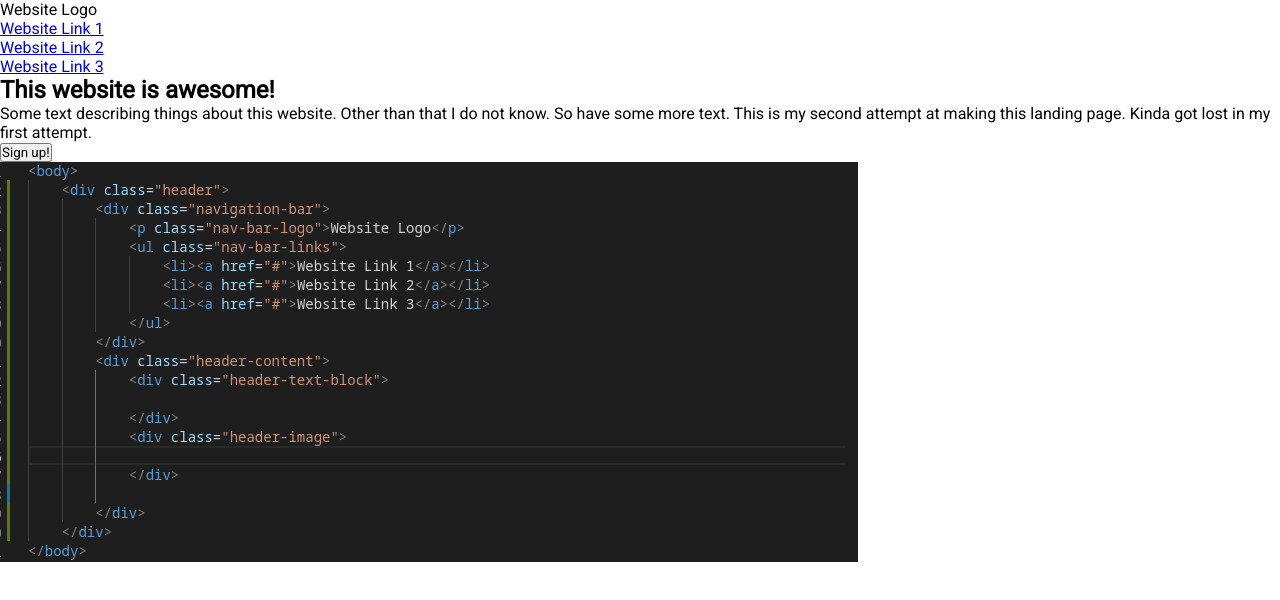
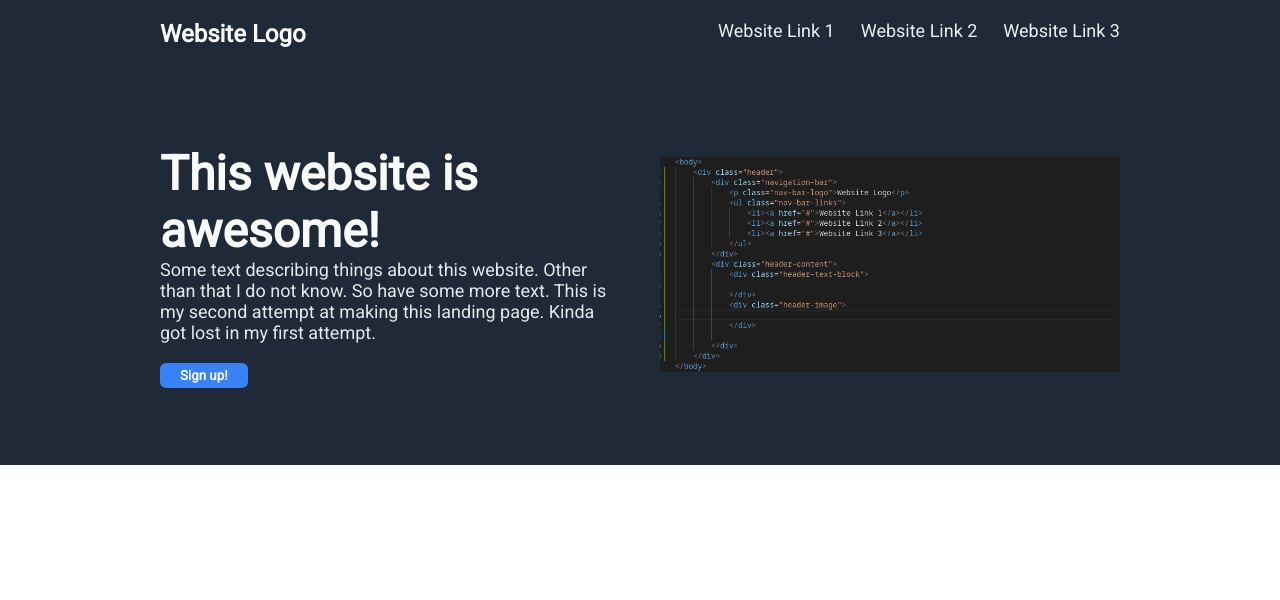
Before and after one commit to Xelphos/odin-project-landing-page, a plain HTML site: page index.html in a window 1280 px wide. Drawn offline with Linux system fonts and the light colour scheme.

Commit message:
Add header styling to to match request

```diff
--- a/styles/style.css
+++ b/styles/style.css
@@ -5,3 +5,86 @@
     margin: 0;
     font-family: 'Roboto', sans-serif;
 }
+
+/* End of Header Styling and Structuring */
+.header {
+    display: flex;
+    flex-direction: column;
+}
+
+.nav-bar, .header-content {
+    width: 75%;
+    margin: auto;
+}
+
+.nav-bar {
+    display: flex;
+    justify-content: space-between;
+    padding: 20px 0;
+}
+
+.nav-bar-logo {
+    font-size: 24px;
+    font-weight: bold;
+    color: #f9faf8;
+}
+
+.nav-bar-links {
+    display: flex;
+    list-style: none;
+    gap: 26px;
+    font-size: 18px;
+}
+
+.nav-bar-links a {
+    color: #eee;
+    text-decoration: none;
+}
+
+.dark-background-color {
+    background-color: #1f2937;
+    color: #eee;
+}
+
+.header-content {
+    display: flex;
+    justify-content: space-between;
+    align-items: center;
+    padding: 6% 0;
+    gap: 40px;
+}
+
+.header-text-block {
+    flex: 1;
+}
+
+.header-image {
+    flex: 1;
+}
+.header-image-src {
+    max-width: 100%;
+
+}
+
+.header-text-block h2 {
+    font-size: 48px;
+    font-weight: bolder;
+    color: #f9faf8;
+}
+
+.header-text-block p {
+    font-size: 18px;
+    color: #e5e7eb;
+}
+
+.header-signup-button {
+    background-color: #3882f6;
+    margin-top: 20px;
+    border: 5px solid #3882f6;
+    border-radius: 6px;
+    padding: 0 15px;
+    color: #f9faf8;
+    font-weight: bold;
+}
+
+/* End of Header Styling and Structuring */
```
